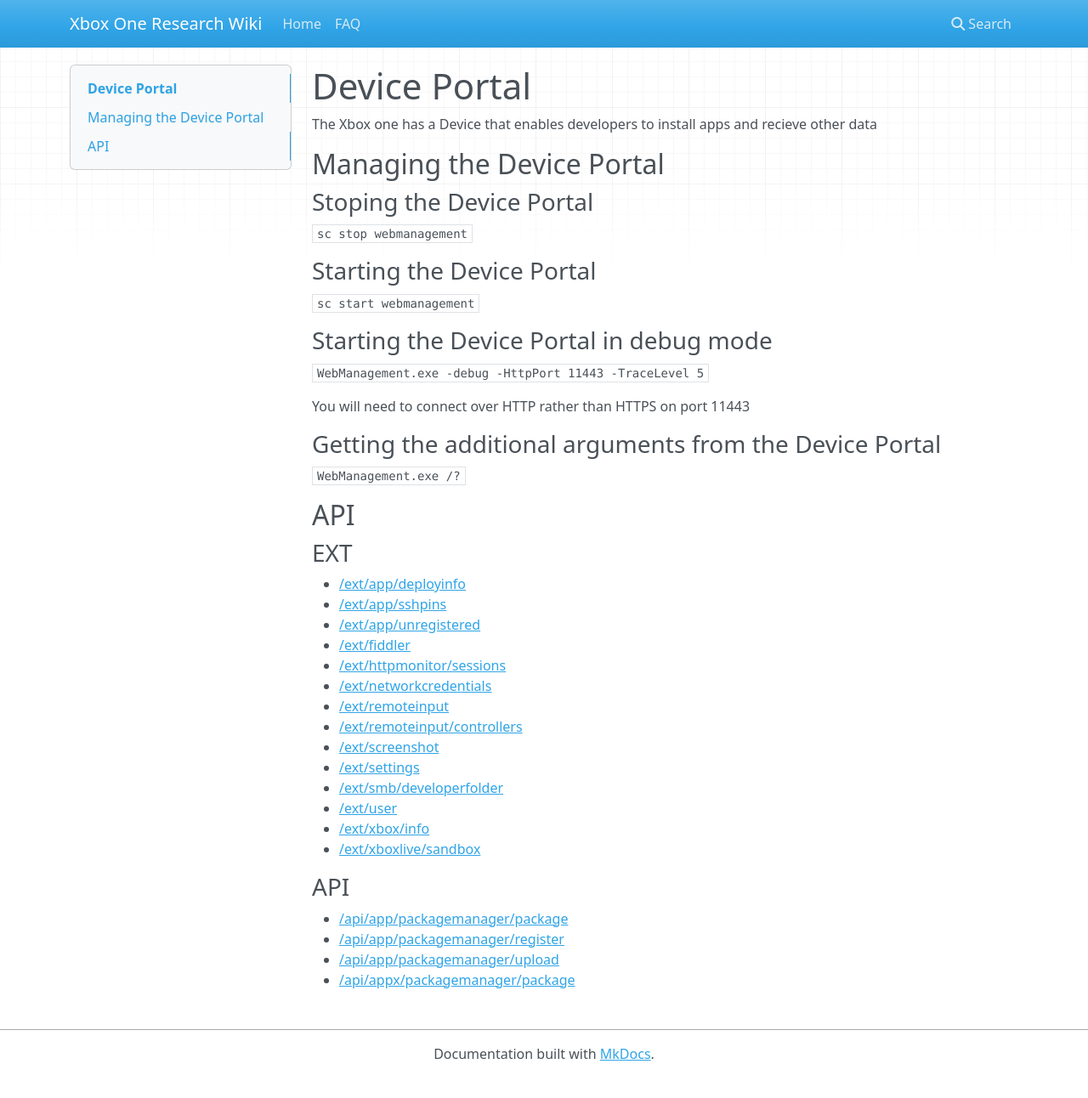
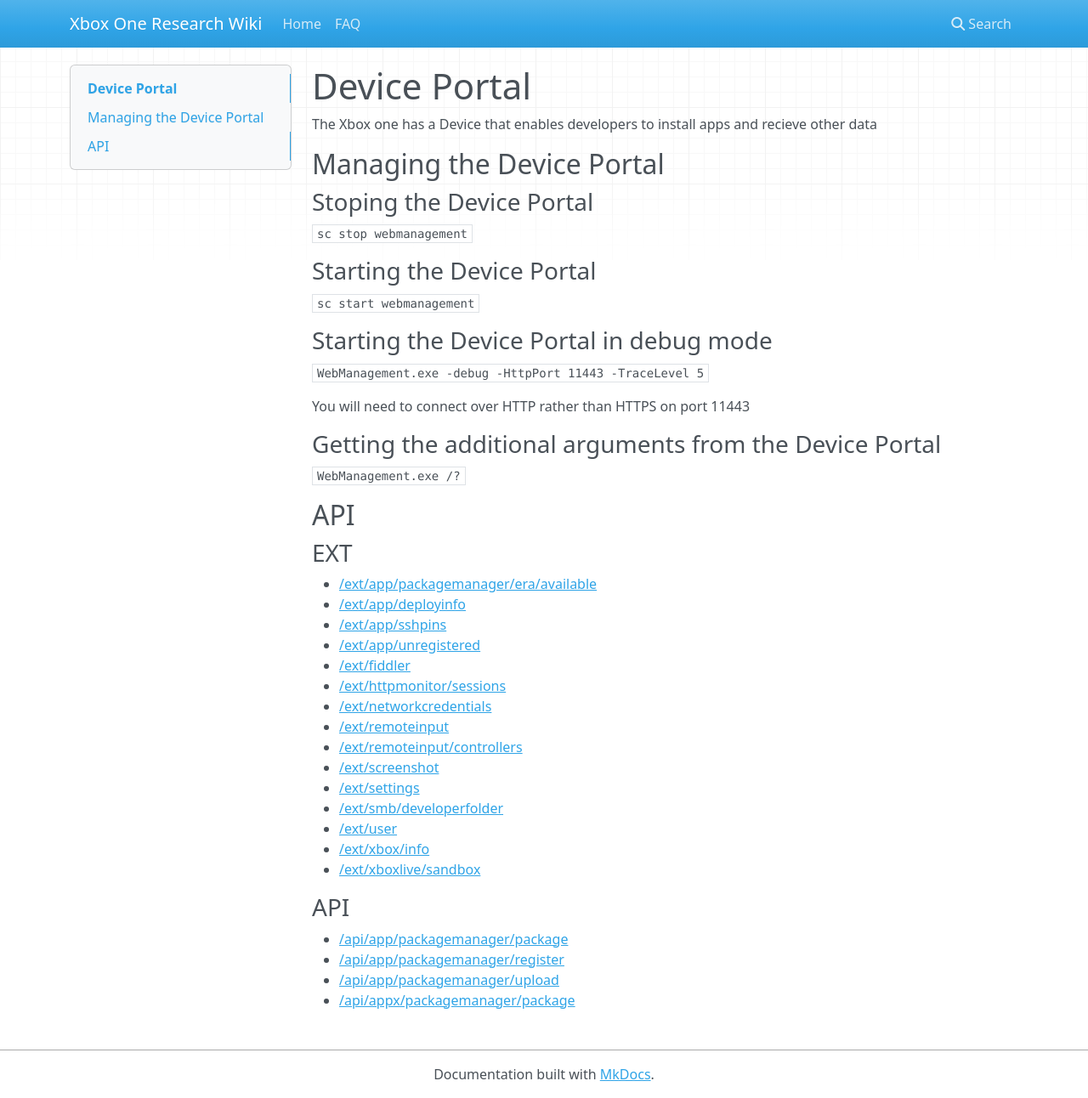
Before and after one commit to xboxoneresearch/wiki, an MkDocs documentation site: the page built from docs/device-portal.md, in a window 1280 px wide and 1292 px high. Shown: the whole window at 85% size. Built offline with MkDocs 1.6.1, drawn with Linux system fonts in a browser that asks for light colours; nearby versions of some CDN libraries.

Commit message:
add /ext/app/packagemanager/era/available to list

```diff
--- a/docs/device-portal.md
+++ b/docs/device-portal.md
@@ -14,6 +14,7 @@
 `WebManagement.exe /?`
 ## API
 ### EXT
+* [/ext/app/packagemanager/era/available](dev-portal-api/ext/app-packagemanager-era-available.md)
 * [/ext/app/deployinfo](dev-portal-api/ext/app-deployinfo.md)
 * [/ext/app/sshpins](dev-portal-api/ext/app-sshpins.md)
 * [/ext/app/unregistered](dev-portal-api/ext/app-unregistered.md)
```
